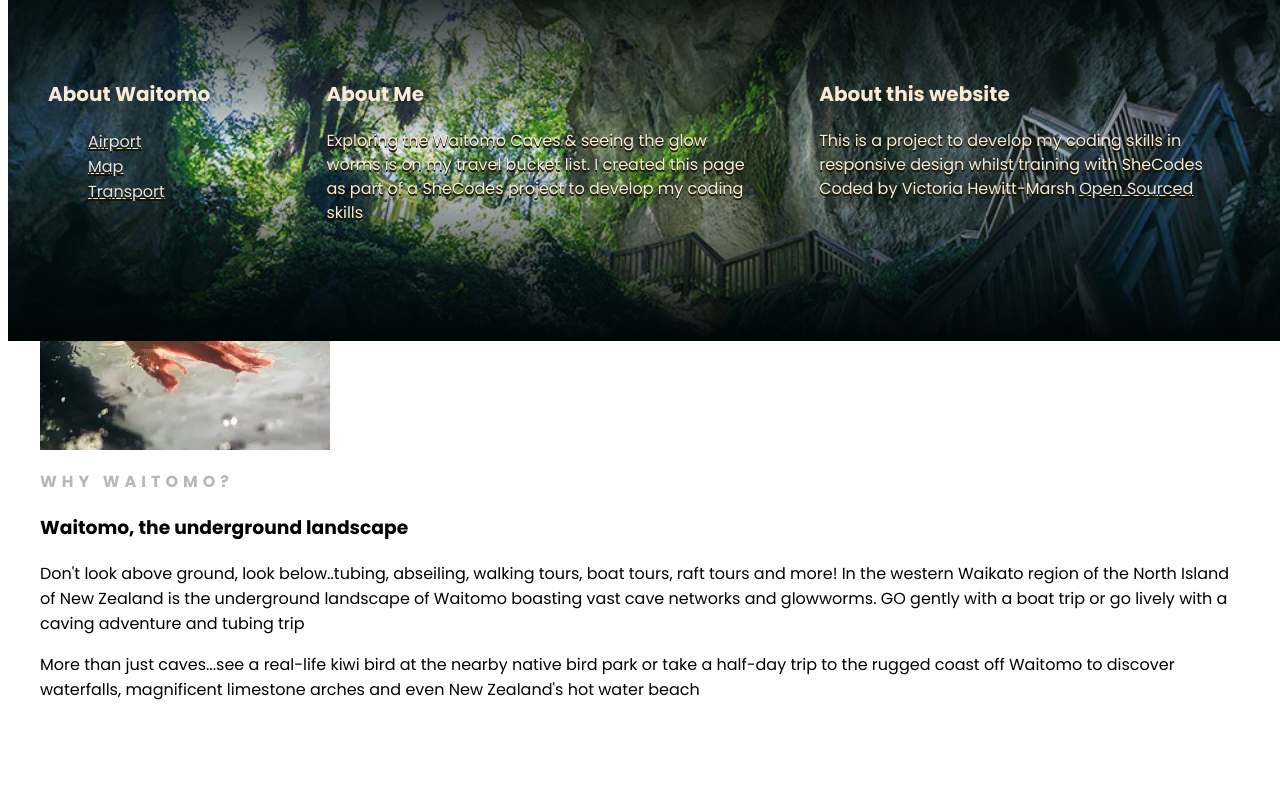
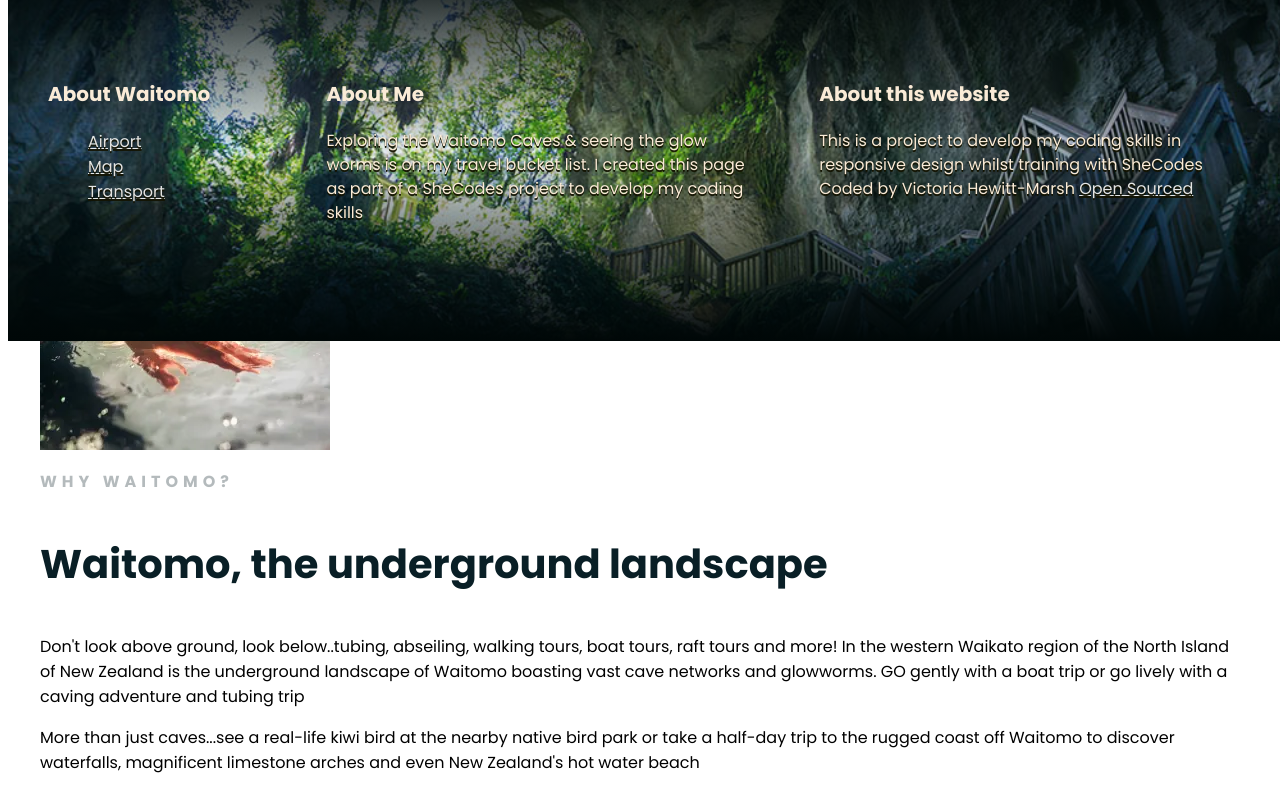
Before and after one commit to hewittmv/project, a plain HTML site: page index.html in a window 1280 px wide. Shown: the part 459-1270 px from the top of the page. Drawn offline with Linux system fonts and the light colour scheme.

Commit message:
apply styling to main section h3

```diff
--- a/style/style.css
+++ b/style/style.css
@@ -21,6 +21,12 @@ main h2 {
   color: #091f26;
   opacity: 0.3;
   text-transform: uppercase;
+}
+main h3 {
+  font-weight: 700;
+  font-size: 40px;
+  line-height: 1.5;
+  color: #091f26;
 }
 header {
   background-image: linear-gradient(rgba(0, 0, 0, 0.3), rgba(0, 0, 0, 0.3)),
```
